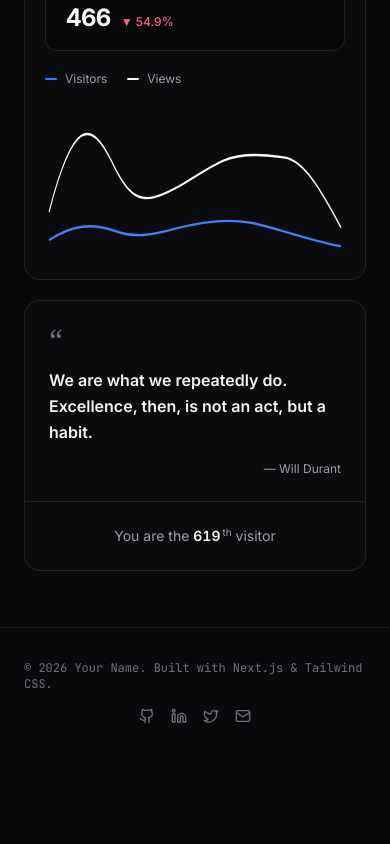
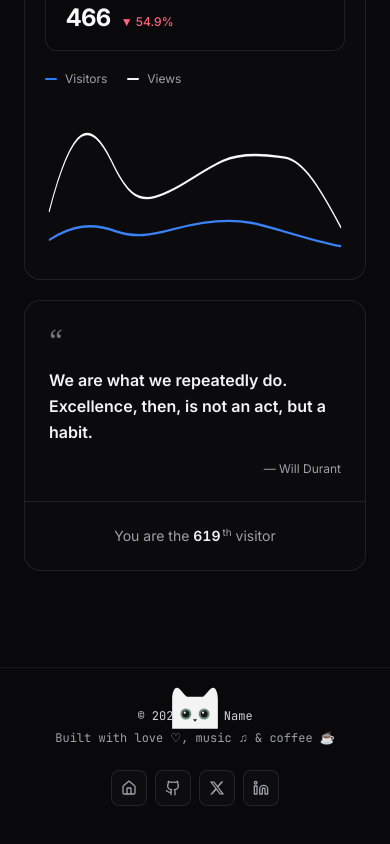
Before and after one commit to hrshvv/dev-portfolio, a Next.js app: page / in a window 390 px wide. Shown: the part 5510-6354 px from the top of the page. Before the commit the page ends 6266 px from the top, so only its background shows below. Built offline with nearby package versions, Linux system fonts and the light colour scheme; no server answers.

Commit message:
added new changes

```diff
--- a/src/components/layout/Footer.tsx
+++ b/src/components/layout/Footer.tsx
@@ -1,44 +1,139 @@
-import { Github, Linkedin, Mail, Twitter } from "lucide-react";
-import { profile, type SocialLink } from "@/data/profile";
+"use client";
 
-function SocialIcon({ icon }: { icon: SocialLink["icon"] }) {
-  switch (icon) {
-    case "github":
-      return <Github className="h-4 w-4" />;
-    case "linkedin":
-      return <Linkedin className="h-4 w-4" />;
-    case "twitter":
-      return <Twitter className="h-4 w-4" />;
-    case "mail":
-      return <Mail className="h-4 w-4" />;
-  }
+import Link from "next/link";
+import { ArrowUp, Github, Home, Linkedin } from "lucide-react";
+import { profile } from "@/data/profile";
+
+function XIcon() {
+  return (
+    <svg
+      viewBox="0 0 24 24"
+      aria-hidden="true"
+      className="h-4 w-4"
+      fill="currentColor"
+    >
+      <path d="M18.244 2.25h3.308l-7.227 8.26 8.502 11.24H16.17l-5.214-6.817L4.99 21.75H1.68l7.73-8.835L1.254 2.25H8.08l4.713 6.231zm-1.161 17.52h1.833L7.084 4.126H5.117z" />
+    </svg>
+  );
+}
+
+function PeekingCat() {
+  return (
+    <svg
+      viewBox="0 0 56 40"
+      aria-hidden="true"
+      className="h-12 w-16 transition-transform duration-300 hover:-translate-y-1"
+      fill="none"
+    >
+      {/* Cat Head & Ears */}
+      <path
+        d="M8 40V14C8 8 10 4 12 4C15 4 18 10 21 12H35C38 10 41 4 44 4C46 4 48 8 48 14V40H8Z"
+        fill="#f4f4f5"
+      />
+      {/* Left Eye */}
+      <circle cx="20" cy="27" r="4.8" fill="#6b8e78" />
+      <circle cx="20" cy="27" r="3.1" fill="#18181b" />
+      <circle cx="19" cy="25.8" r="0.9" fill="#ffffff" />
+      {/* Right Eye */}
+      <circle cx="36" cy="27" r="4.8" fill="#6b8e78" />
+      <circle cx="36" cy="27" r="3.1" fill="#18181b" />
+      <circle cx="35" cy="25.8" r="0.9" fill="#ffffff" />
+      {/* Nose */}
+      <path d="M26.2 31.5H29.8L28 33.8L26.2 31.5Z" fill="#18181b" />
+    </svg>
+  );
 }
 
 export function Footer() {
   const year = new Date().getFullYear();
 
+  const githubUrl =
+    profile.socials.find((s) => s.icon === "github")?.href ??
+    "https://github.com";
+  const xUrl =
+    profile.socials.find((s) => s.icon === "twitter")?.href ?? "https://x.com";
+  const linkedinUrl =
+    profile.socials.find((s) => s.icon === "linkedin")?.href ??
+    "https://linkedin.com";
+
+  function scrollToTop() {
+    window.scrollTo({ top: 0, behavior: "smooth" });
+  }
+
   return (
-    <footer className="border-t border-zinc-800/60">
-      <div className="mx-auto flex max-w-4xl flex-col items-center justify-between gap-4 px-6 py-8 sm:flex-row">
-        <p className="font-mono text-xs text-zinc-500">
-          © {year} {profile.name}. Built with Next.js & Tailwind CSS.
-        </p>
+    <footer className="relative mt-10 border-t border-zinc-800/60">
+      <div className="relative mx-auto flex max-w-4xl flex-col items-center justify-between gap-6 px-6 py-10 sm:flex-row">
+        {/* Left: Copyright & Tagline */}
+        <div className="space-y-1.5 text-center font-mono text-xs sm:text-left">
+          <p className="text-zinc-300">
+            © {year} {profile.name}
+          </p>
+          <p className="text-zinc-400">
+            Built with love ♡, music ♫ &amp; coffee ☕
+          </p>
+        </div>
 
-        <div className="flex items-center gap-4">
-          {profile.socials.map((social) => (
-            <a
-              key={social.label}
-              href={social.href}
-              target={social.icon === "mail" ? undefined : "_blank"}
-              rel={social.icon === "mail" ? undefined : "noopener noreferrer"}
-              aria-label={social.label}
-              className="text-zinc-500 transition-colors hover:text-zinc-200"
-            >
-              <SocialIcon icon={social.icon} />
-            </a>
-          ))}
+        {/* Right: Peeking Cat + 4 Rounded-Square Icon Boxes */}
+        <div className="relative flex items-center gap-2">
+          {/* Peeking Cat sitting on top of footer border */}
+          <div className="pointer-events-auto absolute -top-[88px] left-1/2 -translate-x-1/2 sm:-top-[88px]">
+            <PeekingCat />
+          </div>
+
+          <Link
+            href="/"
+            aria-label="Home"
+            title="Home"
+            className="flex h-9 w-9 items-center justify-center rounded-lg border border-zinc-800/90 bg-zinc-900/30 text-zinc-400 transition-colors hover:border-zinc-700 hover:bg-zinc-900 hover:text-zinc-100"
+          >
+            <Home className="h-4 w-4" />
+          </Link>
+
+          <a
+            href={githubUrl}
+            target="_blank"
+            rel="noopener noreferrer"
+            aria-label="GitHub"
+            title="GitHub"
+            className="flex h-9 w-9 items-center justify-center rounded-lg border border-zinc-800/90 bg-zinc-900/30 text-zinc-400 transition-colors hover:border-zinc-700 hover:bg-zinc-900 hover:text-zinc-100"
+          >
+            <Github className="h-4 w-4" />
+          </a>
+
+          <a
+            href={xUrl}
+            target="_blank"
+            rel="noopener noreferrer"
+            aria-label="X"
+            title="X"
+            className="flex h-9 w-9 items-center justify-center rounded-lg border border-zinc-800/90 bg-zinc-900/30 text-zinc-400 transition-colors hover:border-zinc-700 hover:bg-zinc-900 hover:text-zinc-100"
+          >
+            <XIcon />
+          </a>
+
+          <a
+            href={linkedinUrl}
+            target="_blank"
+            rel="noopener noreferrer"
+            aria-label="LinkedIn"
+            title="LinkedIn"
+            className="flex h-9 w-9 items-center justify-center rounded-lg border border-zinc-800/90 bg-zinc-900/30 text-zinc-400 transition-colors hover:border-zinc-700 hover:bg-zinc-900 hover:text-zinc-100"
+          >
+            <Linkedin className="h-4 w-4" />
+          </a>
         </div>
       </div>
+
+      {/* Far-right Scroll to Top Button */}
+      <button
+        type="button"
+        onClick={scrollToTop}
+        aria-label="Scroll to top"
+        title="Back to top"
+        className="absolute right-6 top-1/2 hidden h-9 w-9 -translate-y-1/2 items-center justify-center rounded-full border border-zinc-600/80 bg-zinc-950/90 text-zinc-200 transition-colors hover:border-zinc-400 hover:text-white lg:flex"
+      >
+        <ArrowUp className="h-4 w-4" />
+      </button>
     </footer>
   );
 }
```
